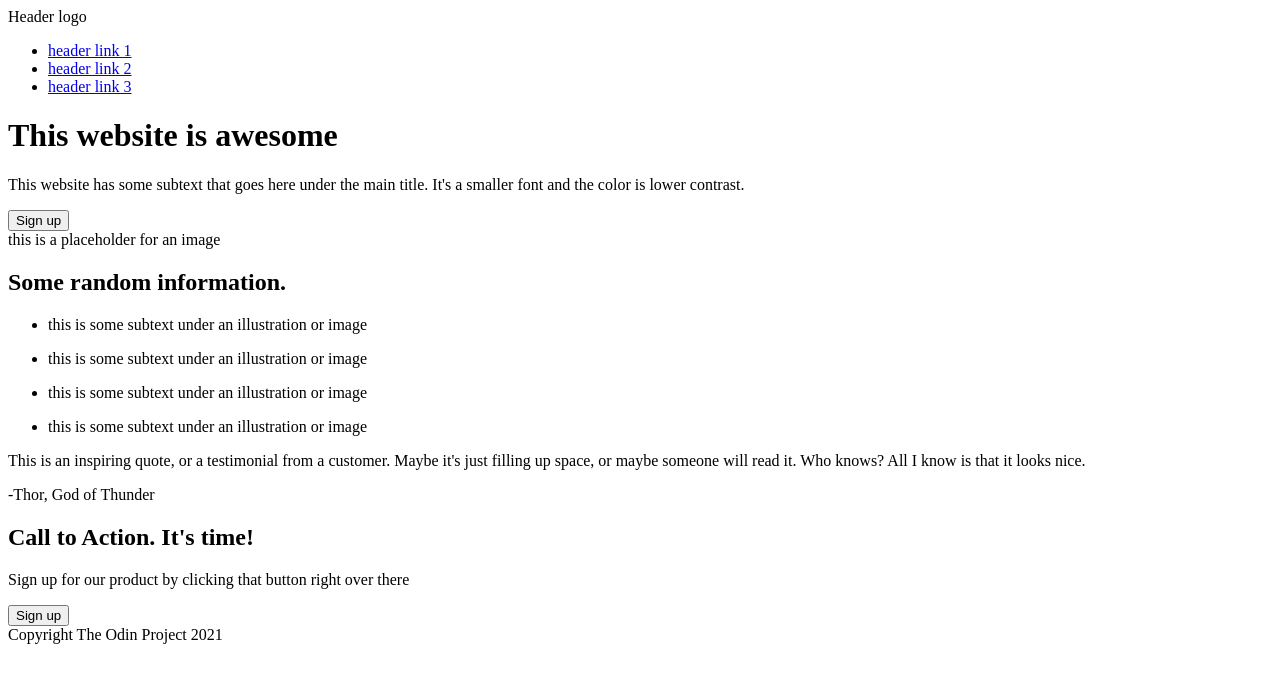
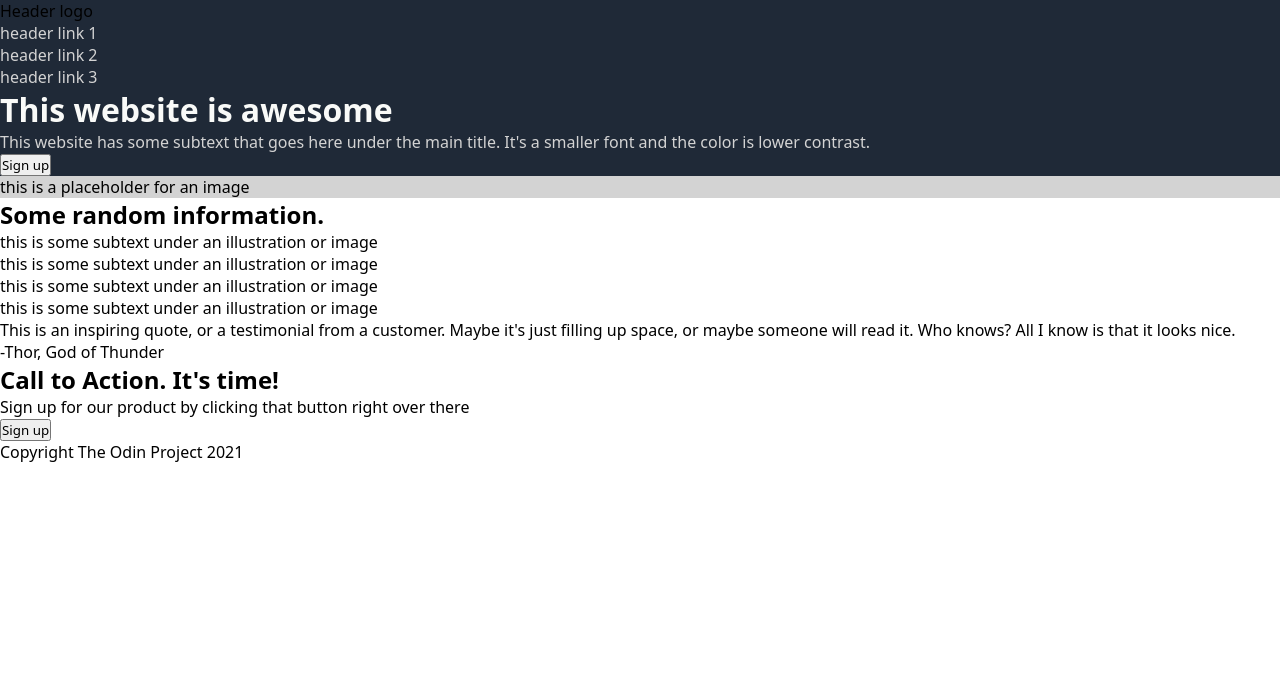
Before and after one commit to michaeldresser81/odin-landing-page, a plain HTML site: page images/index.html in a window 1280 px wide. Drawn offline with Linux system fonts and the light colour scheme.

Commit message:
Add CSS for .hero
Text color and text mainly

```diff
--- a/images/index.html
+++ b/images/index.html
@@ -4,7 +4,7 @@
     <meta charset="UTF-8">
     <meta name="viewport" content="width=device-width, initial-scale=1.0">
     <title>Odin Landing Page</title>
-    <!-- <link rel="stylesheet" href="./style.css" /> -->
+    <link rel="stylesheet" href="./style.css" />
 
 </head>
 <body>
--- a/images/style.css
+++ b/images/style.css
@@ -1,5 +1,23 @@
-body {
+* {
     margin: 0px;
     padding: 0px;
     font-family: system-ui, -apple-system, Roboto, Oxygen, Ubuntu, Cantarell, 'Open Sans', 'Helvetica Neue', sans-serif
 }
+
+h1 {
+    color: #f9faf8;
+}
+
+.hero {
+    background-color: #1F2937;
+
+}
+
+.hero a , .hero p {
+    color: lightgrey;
+    text-decoration: none;
+}
+
+.image-placeholder {
+    background-color: lightgrey;
+}
```
